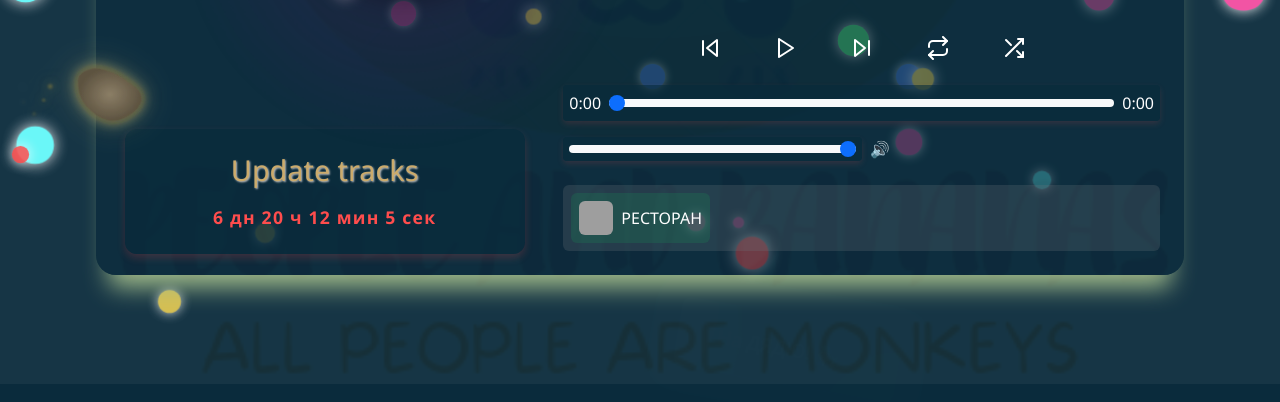
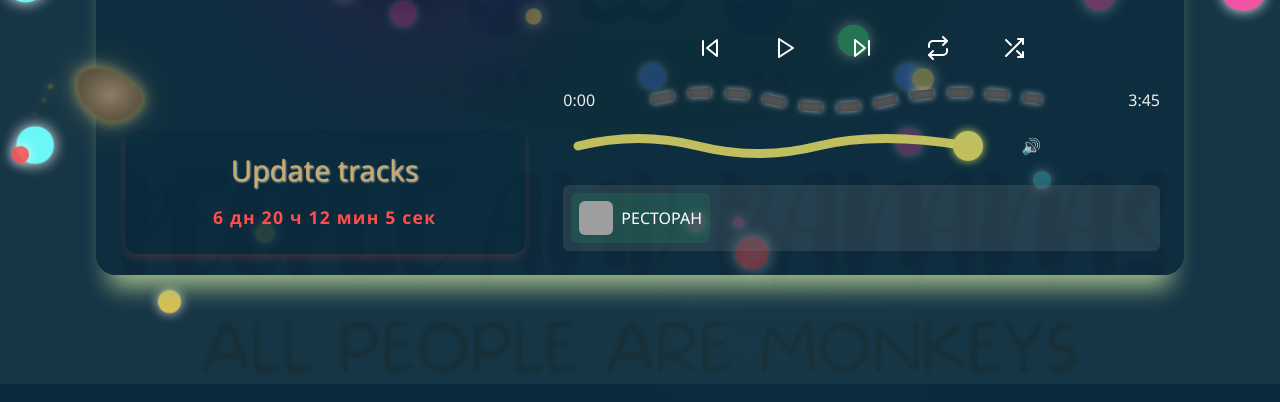
Before and after one commit to TumashenkaAliaksandr/uncle_bot, a Django app: page / in a window 1280 px wide. Shown: the part 416-818 px from the top of the page. Run offline with Django 5.2, Linux system fonts and the light colour scheme; data comes from the database, SQL or seed files in the repository; both versions use the stored data as it was after the commit; grey boxes are pictures that could not be loaded.

Commit message:
refactoring player js and html, css

```diff
--- a/botapp/static/botapp/static/css/player.css
+++ b/botapp/static/botapp/static/css/player.css
@@ -117,15 +117,68 @@ body::before {
 }
 
 .progress-container {
-    display: flex;
-    align-items: center;
-    gap: 8px;
-    margin: 16px 0;
-    background: var(--panel, #2642518f);
-    padding: 6px;
-    border-radius: 4px;
-    box-shadow: 0 3px 6px rgba(255, 77, 77, 0.15);
-}
+  display: flex;
+  align-items: center;
+  gap: 0.5rem;
+  font-family: 'Segoe UI', Tahoma, Geneva, Verdana, sans-serif;
+}
+
+#currentTime, #duration {
+  width: 35px;
+  text-align: center;
+  color: #eee;
+  user-select: none;
+}
+
+.progress-svg {
+  width: 100%;
+  height: 30px;
+  overflow: visible;
+  filter: drop-shadow(0 0 3px #ccc);
+}
+
+/* Трек прогрессбара - темно-серый */
+.progress-track {
+  stroke: #444;
+  stroke-width: 6;
+  fill: none;
+  opacity: 0.8;
+  stroke-linejoin: bevel;
+  /* Ломаная молниевидная линия */
+  stroke-dasharray: 15 10;
+}
+
+/* Заполняемый прогрессбар (меньше желтого и мягче) */
+.progress-bar {
+  stroke: #ede69d;
+  stroke-width: 6;
+  fill: none;
+  stroke-linecap: round;
+  stroke-linejoin: bevel;
+  stroke-dasharray: 500; /* длина пути */
+  stroke-dashoffset: 500; /* старт - скрыт */
+  transition: stroke-dashoffset 0.4s ease;
+  filter:
+    drop-shadow(0 0 6px #ede69d)
+    drop-shadow(0 0 12px #d6d273);
+  animation: lightningGlow 3s ease-in-out infinite;
+}
+
+/* Мягкая анимация свечения */
+@keyframes lightningGlow {
+  0%, 100% {
+    filter:
+      drop-shadow(0 0 6px #ede69d)
+      drop-shadow(0 0 12px #d6d273);
+  }
+  50% {
+    filter:
+      drop-shadow(0 0 9px #fffec7)
+      drop-shadow(0 0 18px #fffec7);
+  }
+}
+
+
 
 #progressBar {
     flex: 1;
@@ -133,11 +186,46 @@ body::before {
 }
 
 .volume-container {
-    margin: 8px 0;
-    display: flex;
-    align-items: center;
-    gap: 8px;
-}
+  display: flex;
+  align-items: center;
+  gap: 0.5rem;
+  width: 100%;
+  max-width: 400px;
+  font-family: 'Segoe UI', Tahoma, Geneva, Verdana, sans-serif;
+}
+
+.volume-svg {
+  flex-grow: 1;
+  height: 30px;
+  overflow: visible;
+  cursor: pointer;
+}
+
+.volume-track {
+  stroke: #444;
+  stroke-width: 6;
+  fill: none;
+  opacity: 0.8;
+  stroke-linejoin: bevel;
+  stroke-dasharray: 15 10;
+}
+.volume-bar {
+  stroke: #bfbf60; /* менее яркий желтый */
+  stroke-width: 6;
+  fill: none;
+  stroke-linecap: round;
+  stroke-linejoin: bevel;
+  stroke-dasharray: 500;
+  stroke-dashoffset: 500;
+  filter: none; /* отключаем сильное свечение */
+  transition: stroke-dashoffset 0.4s ease;
+}
+
+.volume-thumb {
+  fill: #bfbf60; /* более мягкий цвет */
+  filter: drop-shadow(0 0 3px #d0d062); /* мягкое свечение */
+}
+
 
 #volumeBar {
     width: 100px;
--- a/botapp/static/botapp/static/js/player.js
+++ b/botapp/static/botapp/static/js/player.js
@@ -4,10 +4,8 @@ const prevBtn = document.getElementById('prevBtn');
 const nextBtn = document.getElementById('nextBtn');
 const loopBtn = document.getElementById('loopBtn');
 const shuffleBtn = document.getElementById('shuffleBtn');
-const progressBar = document.getElementById('progressBar');
 const currentTimeEl = document.getElementById('currentTime');
 const durationEl = document.getElementById('duration');
-const volumeBar = document.getElementById('volumeBar');
 const volumeIcon = document.getElementById('volumeIcon');
 const trackList = document.getElementById('trackList');
 const trackCover = document.getElementById('trackCover');
@@ -16,13 +14,20 @@ const trackAlbum = document.getElementById('trackAlbum');
 const themeToggle = document.getElementById('themeToggle');
 const playerContainer = document.getElementById('playerContainer');
 
+const progressBarSvg = document.querySelector('.progress-bar');
+const volumeBarSvg = document.querySelector('.volume-bar');
+const volumeThumb = document.querySelector('.volume-thumb');
+
+const progressBarLength = progressBarSvg ? progressBarSvg.getTotalLength() : 0;
+const volumeBarLength = volumeBarSvg ? volumeBarSvg.getTotalLength() : 0;
+
 let tracks = [];
 let currentTrackIdx = 0;
 let isLoop = false;
 let isShuffle = false;
 let playedOnce = false;
 
-// Инициализация треков из списка
+// Инициализация треков и навешивание событий
 if (trackList) {
   for (let li of trackList.children) {
     tracks.push({
@@ -37,23 +42,45 @@ if (trackList) {
   }
 }
 
-// Форматирование времени в ММ:СС
-function formatTime(sec) {
-  sec = Math.floor(sec);
-  return `${Math.floor(sec / 60)}:${('0' + (sec % 60)).slice(-2)}`;
+// Формат времени MM:SS
+function formatTime(timeSec) {
+  const t = Math.floor(timeSec);
+  return `${Math.floor(t / 60)}:${('0' + (t % 60)).slice(-2)}`;
 }
 
-// Выбор и загрузка трека
+// Обновление прогрессбара (пустой сначала, заполняется по времени)
+function updateProgressBar(currentTime, duration) {
+  if (!progressBarSvg || !duration) return;
+  const percent = currentTime / duration;
+  const offset = progressBarLength * (1 - percent);
+  progressBarSvg.style.strokeDasharray = progressBarLength;
+  progressBarSvg.style.strokeDashoffset = offset;
+}
+
+// Смягчаем громкость, плавно обновляя ползунок на SVG
+function updateVolumeBar(volume) {
+  if (!volumeBarSvg || !volumeThumb) return;
+  const offset = volumeBarLength * (1 - volume);
+  volumeBarSvg.style.strokeDasharray = volumeBarLength;
+  volumeBarSvg.style.strokeDashoffset = offset;
+  const minX = 10;
+  const maxX = 270;
+  const cx = minX + (maxX - minX) * volume;
+  volumeThumb.setAttribute('cx', cx);
+  if (volumeIcon) {
+    volumeIcon.textContent = volume === 0 ? '🔇' : (volume < 0.5 ? '🔉' : '🔊');
+  }
+}
+
+// Выбор и подгрузка трека
 function selectTrack(idx, resetProgress = true) {
   if (tracks.length === 0) return;
   if (idx < 0) idx = tracks.length - 1;
   if (idx >= tracks.length) idx = 0;
   currentTrackIdx = idx;
-
   if (resetProgress) audio.currentTime = 0;
   tracks.forEach(t => t.element.classList.remove('active'));
   tracks[idx].element.classList.add('active');
-
   fetch(`/track/${tracks[idx].id}/`)
     .then(resp => {
       if (!resp.ok) throw new Error('Network response was not ok');
@@ -66,19 +93,17 @@ function selectTrack(idx, resetProgress = true) {
       const newCover = doc.getElementById('trackCover');
       const newTitle = doc.getElementById('trackTitle');
       const newAlbum = doc.getElementById('trackAlbum');
-
       if (newAudio && newAudio.src) audio.src = newAudio.src;
       if (newCover && newCover.src) trackCover.src = newCover.src;
       if (newTitle) trackTitle.textContent = newTitle.textContent;
       if (newAlbum) trackAlbum.textContent = newAlbum.textContent;
-
       audio.load();
       if (playedOnce) audio.play();
     })
     .catch(err => console.error('Error loading track:', err));
 }
 
-// Play/Pause переключение
+// Play/Pause
 playPauseBtn && playPauseBtn.addEventListener('click', () => {
   if (audio.paused) {
     audio.play();
@@ -88,7 +113,7 @@ playPauseBtn && playPauseBtn.addEventListener('click', () => {
   }
 });
 
-// Обновление кнопки Play/Pause при воспроизведении и паузе
+// Обновление кнопки
 audio.addEventListener('play', () => {
   if (playPauseBtn) playPauseBtn.textContent = '⏸️';
 });
@@ -96,64 +121,87 @@ audio.addEventListener('pause', () => {
   if (playPauseBtn) playPauseBtn.textContent = '▶️';
 });
 
-// Обновление прогресса и времени
+// Обновление времени и прогресса
 audio.addEventListener('timeupdate', () => {
-  if (!audio.duration || isNaN(audio.duration)) return;
-  progressBar.value = (audio.currentTime / audio.duration) * 100 || 0;
-  currentTimeEl.textContent = formatTime(audio.currentTime);
-  durationEl.textContent = formatTime(audio.duration);
+  if (!audio.duration || isNaN(audio.duration) || audio.duration === 0) return;
+  if (currentTimeEl) currentTimeEl.textContent = formatTime(audio.currentTime);
+  if (durationEl) durationEl.textContent = formatTime(audio.duration - audio.currentTime);
+  updateProgressBar(audio.currentTime, audio.duration);
 });
 
-// Прокрутка по прогрессбару
-progressBar && progressBar.addEventListener('input', () => {
-  if (!audio.duration || isNaN(audio.duration)) return;
-  audio.currentTime = (progressBar.value / 100) * audio.duration;
+// Клик по полоске прогресса
+const progressContainer = document.querySelector('.progress-svg');
+if (progressContainer) {
+  progressContainer.addEventListener('click', e => {
+    const rect = progressContainer.getBoundingClientRect();
+    let clickX = e.clientX - rect.left;
+    clickX = Math.max(0, Math.min(clickX, rect.width));
+    const percent = clickX / rect.width;
+    if (audio.duration) audio.currentTime = percent * audio.duration;
+  });
+}
+
+prevBtn && prevBtn.addEventListener('click', () => selectTrack(currentTrackIdx - 1));
+nextBtn && nextBtn.addEventListener('click', () => {
+  if (isShuffle) selectTrack(Math.floor(Math.random() * tracks.length));
+  else selectTrack(currentTrackIdx + 1);
 });
 
-// Кнопки предыдущий/следующий
-prevBtn && prevBtn.addEventListener('click', () => selectTrack(currentTrackIdx - 1));
-nextBtn && nextBtn.addEventListener('click', () => {
-  if (isShuffle) {
-    selectTrack(Math.floor(Math.random() * tracks.length));
-  } else {
-    selectTrack(currentTrackIdx + 1);
-  }
-});
-
-// Переключение повторения
 loopBtn && loopBtn.addEventListener('click', () => {
   isLoop = !isLoop;
   audio.loop = isLoop;
-  loopBtn.classList.toggle('active', isLoop);
+  if (loopBtn) loopBtn.classList.toggle('active', isLoop);
 });
 
-// Переключение перемешивания
 shuffleBtn && shuffleBtn.addEventListener('click', () => {
   isShuffle = !isShuffle;
-  shuffleBtn.classList.toggle('active', isShuffle);
+  if (shuffleBtn) shuffleBtn.classList.toggle('active', isShuffle);
 });
 
-// Автоматический переход к следующему треку
 audio.addEventListener('ended', () => {
   if (!isLoop) nextBtn && nextBtn.click();
 });
 
-// Управление громкостью
-volumeBar && volumeBar.addEventListener('input', () => {
-  audio.volume = volumeBar.value;
-  if (volumeIcon) {
-    volumeIcon.textContent = audio.volume === 0 ? '🔇' : (audio.volume < 0.5 ? '🔉' : '🔊');
-  }
-});
-if (volumeBar) volumeBar.value = 1;
-audio.volume = 1;
+// Плавное управление громкостью SVG с исправленным расчетом клика
+const volumeContainer = document.querySelector('.volume-svg');
+let isVolumeDragging = false;
+
+function volumeSetByClick(clientX) {
+  if (!volumeContainer) return;
+  const rect = volumeContainer.getBoundingClientRect();
+  let clickX = clientX - rect.left;
+  // Паддинг-границы полосы громкости (точки)
+  const paddingLeft = 10;
+  const paddingRight = 270;
+  clickX = Math.max(paddingLeft, Math.min(clickX, paddingRight));
+  const volume = (clickX - paddingLeft) / (paddingRight - paddingLeft);
+  audio.volume = volume;
+  updateVolumeBar(volume);
+}
+
+if (volumeContainer) {
+  volumeContainer.addEventListener('mousedown', e => {
+    isVolumeDragging = true;
+    volumeSetByClick(e.clientX);
+  });
+  window.addEventListener('mouseup', () => {
+    isVolumeDragging = false;
+  });
+  window.addEventListener('mousemove', e => {
+    if (isVolumeDragging) volumeSetByClick(e.clientX);
+  });
+}
+
+// Инициализация UI состояния громкости и прогресса
+updateVolumeBar(audio.volume);
+updateProgressBar(0, 1);
 
 // Переключение темы
 themeToggle && themeToggle.addEventListener('click', () => {
   document.body.classList.toggle('light');
 });
 
-// Визуализатор аудио
+// Визуализатор
 const canvas = document.getElementById('visualizer');
 const ctx = canvas ? canvas.getContext('2d') : null;
 let audioCtx, analyser, src, dataArray;
@@ -171,7 +219,6 @@ function setupVisualizer() {
 }
 
 audio.addEventListener('play', () => {
-  if (playPauseBtn) playPauseBtn.textContent = '⏸️';
   setupVisualizer();
   drawVisualizer();
 });
@@ -180,9 +227,9 @@ function drawVisualizer() {
   if (!analyser || !ctx || !canvas) return;
   analyser.getByteFrequencyData(dataArray);
   ctx.clearRect(0, 0, canvas.width, canvas.height);
-  let barWidth = canvas.width / dataArray.length;
+  const barWidth = canvas.width / dataArray.length;
   for (let i = 0; i < dataArray.length; i++) {
-    let barHeight = dataArray[i] * 0.6;
+    const barHeight = dataArray[i] * 0.6;
     ctx.fillStyle = 'lime';
     ctx.fillRect(i * barWidth, canvas.height - barHeight, barWidth - 2, barHeight);
   }
@@ -192,12 +239,12 @@ function drawVisualizer() {
 // Инициализация — выбираем активный трек или первый
 selectTrack(tracks.findIndex(t => t.element.classList.contains('active')), false);
 
-// Создание пульсирующих точек в #skyContainer
+// Пульсирующие точки
 const container = document.getElementById('skyContainer');
-const colors = ['#ff4d4d', '#4dff88', '#4d88ff', '#ffdb4d', '#ff4da6', '#66ffff', '#ff9966'];
+const colors = ['#ff4d4d','#4dff88','#4d88ff','#ffdb4d','#ff4da6','#66ffff','#ff9966'];
 
-if (container) {
-  for (let i = 0; i < 30; i++) {
+if(container){
+  for(let i=0; i <30; i++){
     const dot = document.createElement('div');
     dot.className = 'pulse-dot';
     const size = 10 + Math.random() * 20;
--- a/botapp/templates/player.html
+++ b/botapp/templates/player.html
@@ -35,15 +35,15 @@
             </button>
 
             <div class="chips-scroll" role="tablist" aria-label="Фильтры">
-                <button class="chip-chip selected" role="tab" aria-selected="true" tabindex="0">Все</button>
-                <button class="chip-chip" role="tab" aria-selected="false" tabindex="-1">Завтра в эфире</button>
-                <button class="chip-chip" role="tab" aria-selected="false" tabindex="-1">Видео</button>
-                <button class="chip-chip" role="tab" aria-selected="false" tabindex="-1">Джемы</button>
-                <button class="chip-chip" role="tab" aria-selected="false" tabindex="-1">Албомы</button>
-                <button class="chip-chip" role="tab" aria-selected="false" tabindex="-1">ТОП
+                <button class="chip-chip selected" role="tab" aria-selected="true" tabindex="0">👣 Все</button>
+                <button class="chip-chip" role="tab" aria-selected="false" tabindex="-1">🍜 Завтра в эфире</button>
+                <button class="chip-chip" role="tab" aria-selected="false" tabindex="-1">📽️ Видео</button>
+                <button class="chip-chip" role="tab" aria-selected="false" tabindex="-1">🎶 Джемы</button>
+                <button class="chip-chip" role="tab" aria-selected="false" tabindex="-1">💽 Албомы</button>
+                <button class="chip-chip" role="tab" aria-selected="false" tabindex="-1">🎩 ТОП
                 </button>
-                <button class="chip-chip" role="tab" aria-selected="false" tabindex="-1">Просмотрено</button>
-                <button class="chip-chip" role="tab" aria-selected="false" tabindex="-1">Новое для вас</button>
+                <button class="chip-chip" role="tab" aria-selected="false" tabindex="-1">👀 Просмотрено</button>
+                <button class="chip-chip" role="tab" aria-selected="false" tabindex="-1">💥 Новое для вас</button>
             </div>
 
             <button class="chips-arrow chips-arrow-right" aria-label="Следующая страница" tabindex="0">
@@ -72,7 +72,7 @@
         </div>
         <div class="col-12 col-sm-7">
         <p class="margin-chinazes">✌️ Чиназес Гайс.</p>
-            <h2 class="player-title">👨🏻 ДЯДЯ ПЛЕЕР</h2>
+            <h2 class="player-title">👨🏻 ДЯДЯ 🌌 ПЛЕЕР</h2>
             <p class="margin-files">🕒 Вечером среду после обеда ДЯДЯ обновляет список песен.</p>
             <!-- Секция обратного отсчёта -->
             <div class="countdown-container text-center my-4">
@@ -153,13 +153,31 @@
 
             <div class="progress-container d-flex align-items-center gap-2 mb-3">
                 <span id="currentTime">0:00</span>
-                <input type="range" id="progressBar" value="0" min="0" max="100" class="form-range flex-grow-1">
-                <span id="duration">0:00</span>
+
+                <svg class="progress-svg flex-grow-1" viewBox="0 0 300 20" xmlns="http://www.w3.org/2000/svg"
+                     aria-hidden="true" role="img">
+                    <path class="progress-track" d="M10 10 Q 50 0, 90 10 T 170 10 T 270 10" stroke="#444"
+                          stroke-width="6" fill="none"/>
+                    <path class="progress-bar" d="M10 10 Q 50 0, 90 10 T 170 10 T 270 10" stroke="#ffeb3b"
+                          stroke-width="6" fill="none" stroke-linecap="round"/>
+                </svg>
+
+                <span id="duration">3:45</span>
             </div>
+
             <div class="volume-container d-flex align-items-center gap-2 mb-3">
-                <input type="range" id="volumeBar" min="0" max="1" step="0.01" value="1" class="form-range w-50">
+                <svg class="volume-svg" viewBox="0 0 300 20" xmlns="http://www.w3.org/2000/svg" aria-hidden="true"
+                     role="img">
+                    <path class="volume-track" d="M10 10 Q 50 0, 90 10 T 170 10 T 270 10" stroke="#444" stroke-width="6"
+                          fill="none"/>
+                    <path class="volume-bar" d="M10 10 Q 50 0, 90 10 T 170 10 T 270 10" stroke="#ede69d"
+                          stroke-width="6" fill="none" stroke-linecap="round"/>
+                    <circle class="volume-thumb" cx="10" cy="10" r="10" fill="#ede69d"
+                            filter="drop-shadow(0 0 6px #ede69d)"/>
+                </svg>
                 <span id="volumeIcon">🔊</span>
             </div>
+
             <div class="track-list bg-secondary bg-opacity-25 rounded p-2" style="max-height: 200px; overflow-y: auto;">
                 <ul id="trackList" class="list-unstyled d-flex flex-wrap gap-2 justify-content-start">
                     {% for track in tracks %}
```
Also changed, not shown: db.sqlite3.
